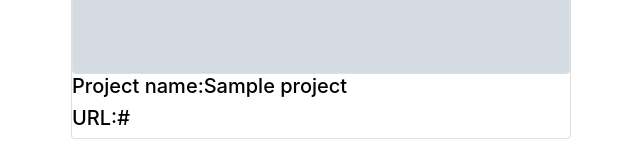
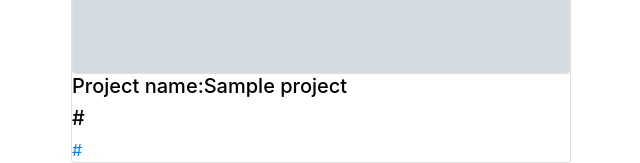
Before and after one commit to willen-gitonga/awards, a Django app: page / in a window 1280 px wide. Shown: the part 1071-1234 px from the top of the page, without its empty margins (14-654 px from the left). Before the commit the page ends 1210 px from the top, so only its background shows below. Run offline with Django 3.2, Linux system fonts and the light colour scheme; a user stored in the database is signed in; tables that the repository leaves empty hold one stand-in row (values such as "Sample post"); grey boxes marked "Sample" are stand-in pictures; some libraries are stand-ins or nearby versions.

```diff
--- a/awardapp/serializer.py
+++ b/awardapp/serializer.py
@@ -4,9 +4,9 @@ from .models import Profile,Project
 class ProfileSerializer(serializers.ModelSerializer):
     class Meta:
         model = Profile
-        fields = ('user', 'bio','profile_photo')
+        fields = ('id','user', 'bio','profile_photo')
 
 class ProjectSerializer(serializers.ModelSerializer):
     class Meta:
         model = Project
-        fields = ('user', 'project_name','project_url','image' )
+        fields = ('id','user', 'project_name','project_url','image' )
--- a/awardapp/templates/index.html
+++ b/awardapp/templates/index.html
@@ -54,7 +54,8 @@
  <a href="{% url 'profile' user.id %}" class="btn btn-outline-info btn-sm"> view profile</a>
 </div>
 <h5 style="color:black;">Project name:{{project.project_name}}</h5>
- <h5 style="color:black;">URL:{{project.project_url}}</h5>
+ <h5 style="color:black;">{{project.project_url}}</h5>
+ <a href="">{{project.project_url}}</a>
 </div>
 
 
```
Also changed, not shown: awardapp/migrations/0003_auto_20190701_0734.py (added), awardapp/migrations/0004_auto_20190701_0738.py (added), media/images/0_OER_DPW_180619crasha55.jpg (added), media/images/0_OER_DPW_180619crasha55_DSl9HXQ.jpg (added).
